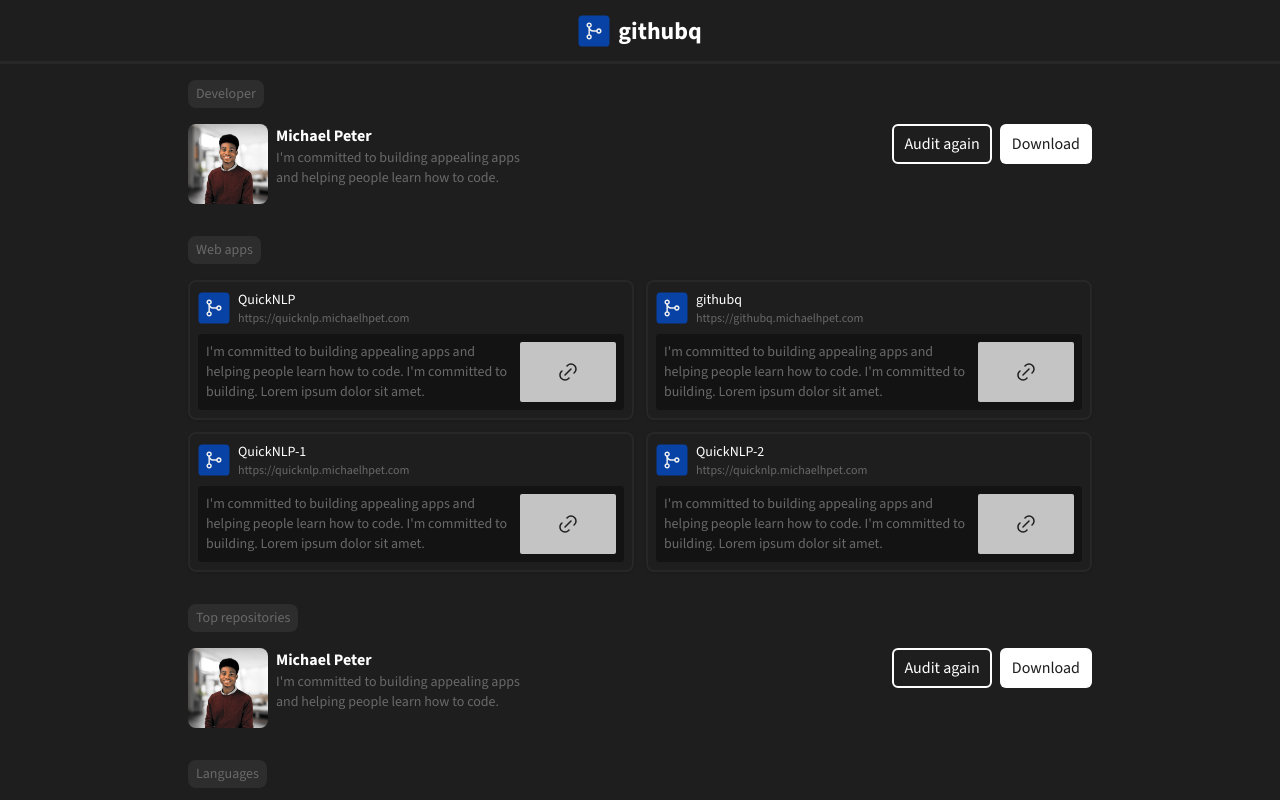
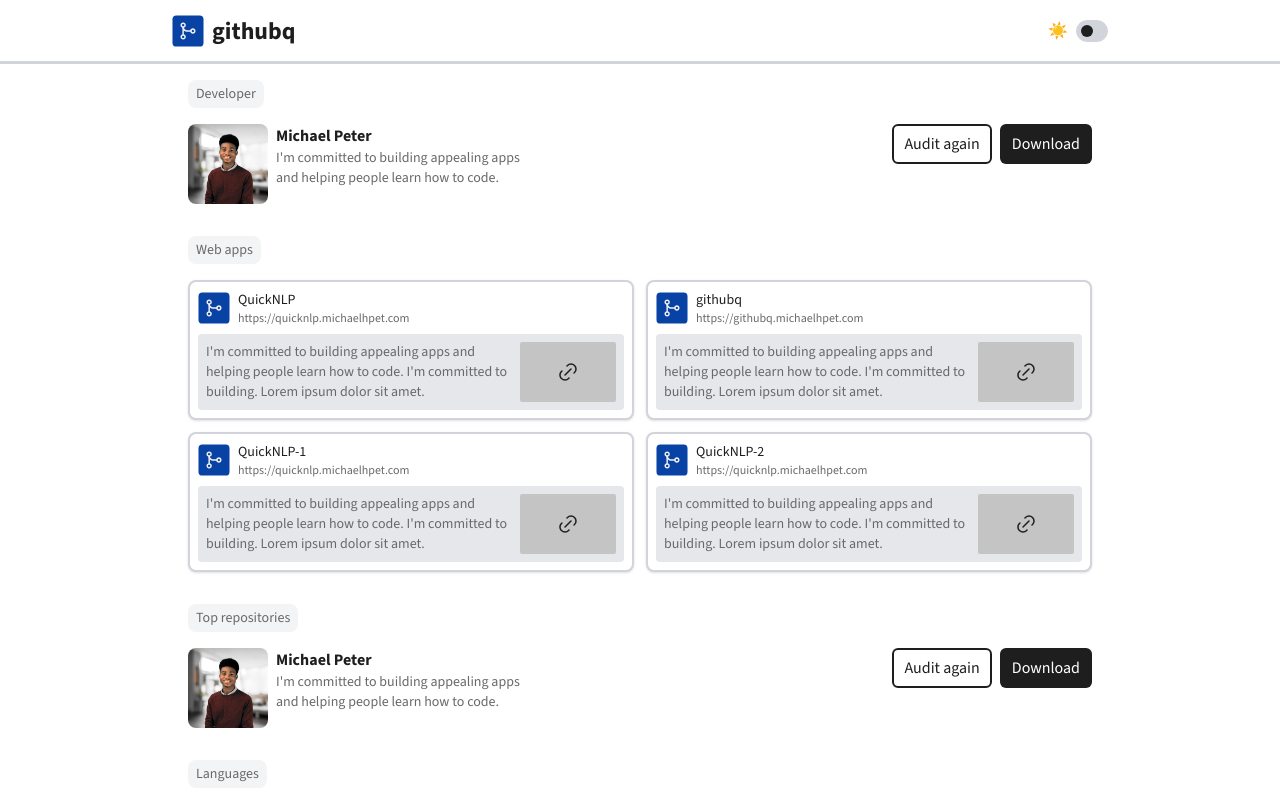
Before and after one commit to michaelhpet/githubq, a React (Vite) app: page /1 in a window 1280 px wide. Shown: the top 800 px of the page. Built offline with nearby package versions, Linux system fonts and the light colour scheme.

Commit message:
feat: support for theme switching

```diff
--- a/index.html
+++ b/index.html
@@ -11,6 +11,19 @@
       rel="stylesheet"
     />
     <title>githubq</title>
+    <script>
+      try {
+        if (
+          localStorage.theme === "dark" ||
+          (!("theme" in localStorage) &&
+            window.matchMedia("(prefers-color-scheme: dark)").matches)
+        ) {
+          document.documentElement.classList.add("dark");
+        } else {
+          document.documentElement.classList.remove("dark");
+        }
+      } catch (e) {}
+    </script>
   </head>
   <body>
     <div id="root"></div>
--- a/src/assets/styles/global.css
+++ b/src/assets/styles/global.css
@@ -3,13 +3,13 @@
 @tailwind utilities;
 
 :root {
-  --foreground: 255 255 255;
-  --background: 30 30 30;
-  --dark: 19, 19, 19;
-  --paper: 45, 45, 45;
-  --stroke: 40 39 39;
-  --accent: 12, 140, 233;
-  --dim: 105, 105, 105, 1;
+  --foreground: 30 30 30;
+  --background: 255 255 255;
+  --dark: 229 231 235;
+  --paper: 243 244 246;
+  --stroke: 209 213 219;
+  --accent: 12 140 233;
+  --dim: 105 105 105;
 }
 
 body {
@@ -19,14 +19,14 @@
   font-family: "Source Sans 3", system-ui, sans-serif;
 }
 
-body.dark {
-  --foreground: 30 30 30;
-  --background: 255 255 255;
-  --dark: 19, 19, 19;
-  --paper: 45, 45, 45;
+.dark {
+  --foreground: 255 255 255;
+  --background: 30 30 30;
+  --dark: 19 19 19;
+  --paper: 45 45 45;
   --stroke: 40 39 39;
-  --accent: 12, 140, 233;
-  --dim: 105, 105, 105, 1;
+  --accent: 12 140 233;
+  --dim: 105 105 105;
 
   background-color: rgb(var(--background));
   color: rgb(var(--foreground));
--- a/src/components/switch/index.tsx
+++ b/src/components/switch/index.tsx
@@ -3,13 +3,13 @@
 export default function Switch(props: InputHTMLAttributes<HTMLInputElement>) {
   return (
     <span
-      className={`relative w-8 flex p-1 rounded-full border border-gray-400 transition-all ${
-        props.checked ? "bg-blue-400" : "bg-gray-200"
+      className={`relative w-8 flex p-1 rounded-full border border-stroke transition-all ${
+        props.checked ? "bg-accent" : "bg-stroke"
       }`}
     >
       <span
-        className={`shrink-0 w-3 h-3 rounded-full bg-black transition-all ${
-          props.checked ? "ml-3" : "ml-0"
+        className={`shrink-0 w-3 h-3 rounded-full transition-all ${
+          props.checked ? "ml-3 bg-white" : "ml-0 bg-foreground"
         }`}
       />
       <input
--- /dev/null
+++ b/src/components/theme-switch/index.tsx
@@ -0,0 +1,36 @@
+import { useEffect, useState } from "react";
+import Switch from "@/components/switch";
+
+function getInitialIsDark(): boolean {
+  if (typeof window === "undefined") return false;
+  if ("theme" in localStorage) return localStorage.theme === "dark";
+  return window.matchMedia("(prefers-color-scheme: dark)").matches;
+}
+
+export default function ThemeSwitch() {
+  const [isDark, setIsDark] = useState(getInitialIsDark);
+
+  useEffect(() => {
+    if (isDark) {
+      document.documentElement.classList.add("dark");
+      localStorage.theme = "dark";
+    } else {
+      document.documentElement.classList.remove("dark");
+      localStorage.theme = "light";
+    }
+  }, [isDark]);
+
+  return (
+    <label
+      className="flex items-center gap-2 cursor-pointer select-none"
+      title={isDark ? "Switch to light mode" : "Switch to dark mode"}
+    >
+      <span aria-hidden="true">{isDark ? "🌙" : "☀️"}</span>
+      <Switch
+        checked={isDark}
+        onChange={(e) => setIsDark(e.target.checked)}
+        aria-label="Toggle dark mode"
+      />
+    </label>
+  );
+}
--- a/src/layouts/index.tsx
+++ b/src/layouts/index.tsx
@@ -1,25 +1,17 @@
-import { useEffect } from "react";
 import { Link, Outlet } from "react-router-dom";
 import githubqIcon from "@/assets/icons/githubq-icon.svg";
+import ThemeSwitch from "@/components/theme-switch";
 
 export default function AppLayout() {
-  useEffect(() => {
-    const isDarkMode =
-      localStorage.theme === "dark" ||
-      (!("theme" in localStorage) &&
-        window.matchMedia("(prefers-color-scheme: dark)").matches);
-    if (isDarkMode) document.documentElement.classList.add("dark");
-    else document.documentElement.classList.remove("dark");
-  }, []);
-
   return (
     <>
       <header className="w-full min-h-16 flex items-center border-b-[3px] border-stroke">
-        <nav className="max-w-[960px] mx-auto px-3">
+        <nav className="w-full max-w-[960px] mx-auto px-3 flex items-center justify-between gap-2">
           <Link to="/" className="flex items-center gap-2">
             <img src={githubqIcon} alt="githubq icon" className="w-8 h-8" />
             <p className="text-2xl font-bold">githubq</p>
           </Link>
+          <ThemeSwitch />
         </nav>
       </header>
       <main className="max-w-[960px] mx-auto px-3">
--- a/src/lib/constants/index.ts
+++ b/src/lib/constants/index.ts
@@ -1,2 +1,2 @@
 export const GITHUB_USERNAME_REGEX =
-  /^(?:(?:https?:\/\/)?(?:www\.)?github\.com\/)?(?<username>[a-zA-Z0-9](?:[a-zA-Z0-9\-]{0,37}[a-zA-Z0-9])?)\/?$/;
+  /^(?:(?:https?:\/\/)?(?:www\.)?github\.com\/)?(?<username>[a-zA-Z0-9](?:[a-zA-Z0-9-]{0,37}[a-zA-Z0-9])?)\/?$/;
--- a/src/pages/profile/index.tsx
+++ b/src/pages/profile/index.tsx
@@ -80,7 +80,7 @@
       {APPS.map((app) => (
         <div
           key={app.name}
-          className="flex flex-col gap-2 p-2 rounded-lg border-2 border-stroke shadow"
+          className="flex flex-col gap-2 p-2 rounded-lg border-2 border-stroke bg-background shadow"
         >
           <div className="flex items-center gap-2">
             <img src={appIcon} alt={`${app.name} icon`} className="w-8 h-8" />
--- a/tailwind.config.js
+++ b/tailwind.config.js
@@ -5,13 +5,14 @@
   theme: {
     extend: {
       colors: {
-        foreground: "rgb(var(--foreground))",
-        background: "rgb(var(--background))",
-        dark: "rgb(var(--dark))",
-        paper: "rgb(var(--paper))",
-        stroke: "rgb(var(--stroke))",
-        accent: "rgb(var(--accent))",
-        dim: "rgb(var(--dim))",
+        foreground: "rgb(var(--foreground) / <alpha-value>)",
+        background: "rgb(var(--background) / <alpha-value>)",
+        dark: "rgb(var(--dark) / <alpha-value>)",
+        paper: "rgb(var(--paper) / <alpha-value>)",
+        stroke: "rgb(var(--stroke) / <alpha-value>)",
+        border: "rgb(var(--stroke) / <alpha-value>)",
+        accent: "rgb(var(--accent) / <alpha-value>)",
+        dim: "rgb(var(--dim) / <alpha-value>)",
       },
       fontFamily: {
         heading: ["'Source Serif 4', system-ui, serif"],
```
Also changed, not shown: 1 other file (tests, documents, lock files or other folders).
